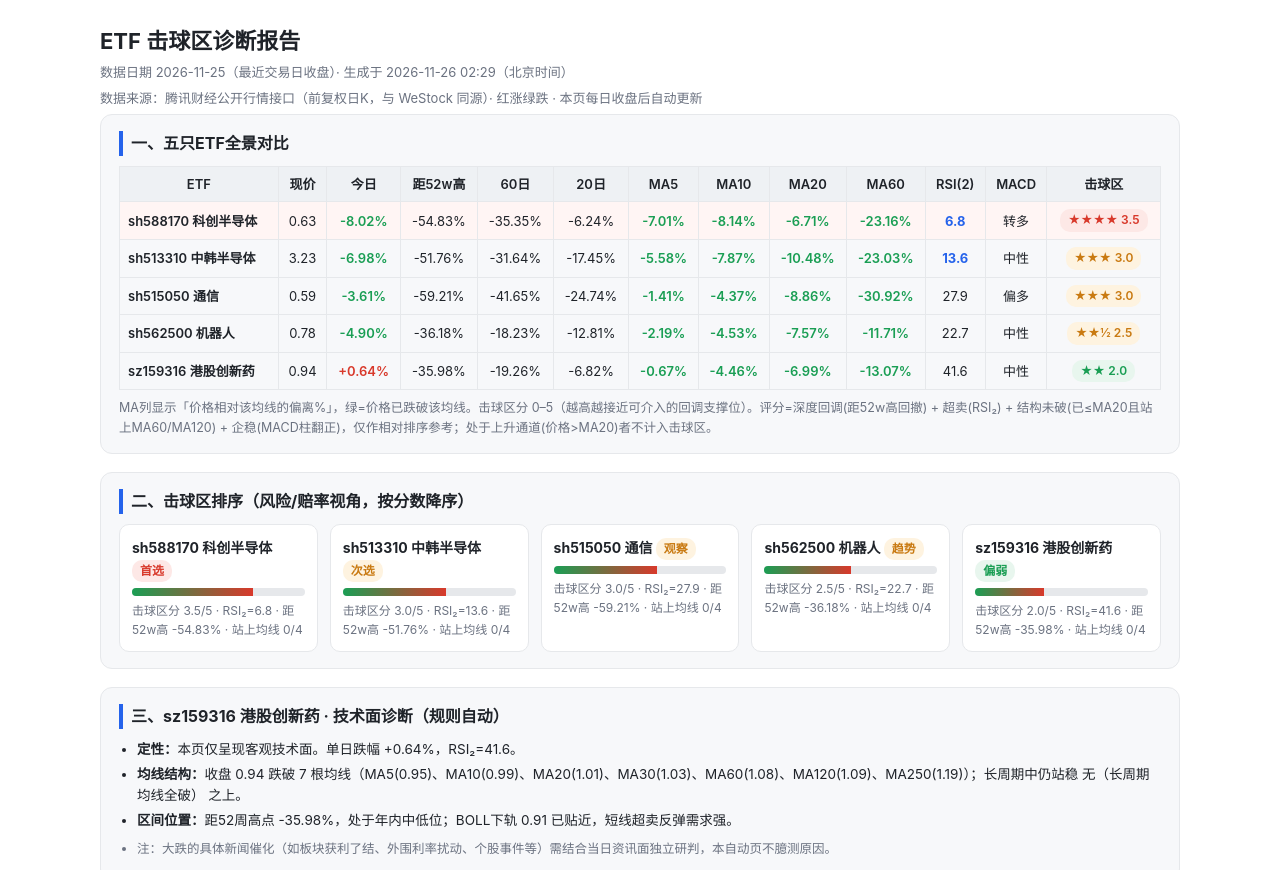
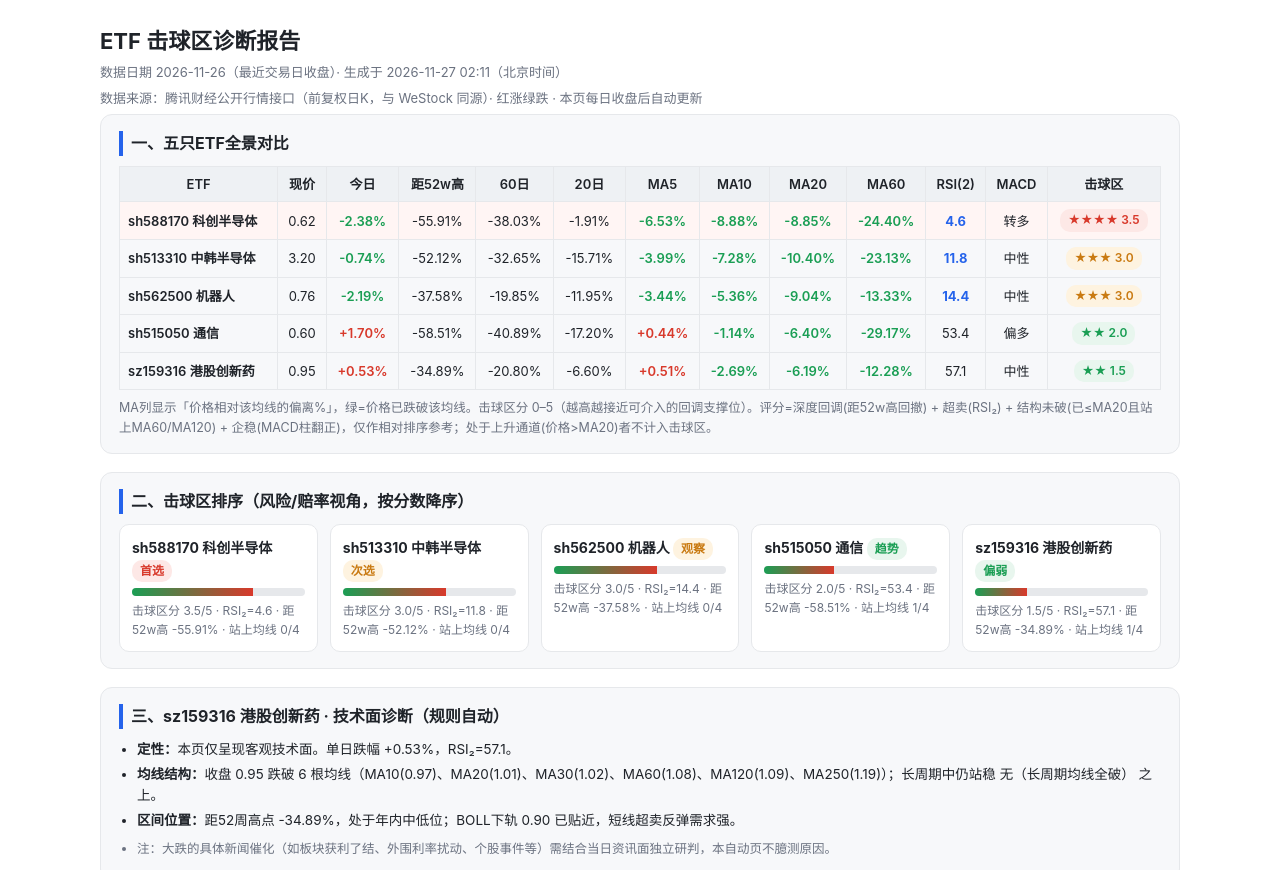
Before and after one commit to cyz87687/etf-strike-zone, a plain HTML site: page index.html in a window 1280 px wide. Shown: the top 870 px of the page. Drawn offline with Linux system fonts and the light colour scheme.

Commit message:
chore: 每日数据更新 2026-11-26

```diff
--- a/index.html
+++ b/index.html
@@ -3,7 +3,7 @@
 <head>
 <meta charset="UTF-8">
 <meta name="viewport" content="width=device-width, initial-scale=1.0">
-<title>ETF击球区诊断 · 2026-11-26</title>
+<title>ETF击球区诊断 · 2026-11-27</title>
 <style>
   :root{--up:#d8392b; --down:#1a9e54; --bg:#ffffff; --card:#f7f8fa;
     --line:#e6e8eb; --txt:#1f2329; --sub:#6b7280; --acc:#2563eb;}
@@ -43,7 +43,7 @@
 <body>
 <div class="wrap">
   <h1>ETF 击球区诊断报告</h1>
-  <div class="meta">数据日期 2026-11-25（最近交易日收盘）· 生成于 2026-11-26 02:29（北京时间）</div>
+  <div class="meta">数据日期 2026-11-26（最近交易日收盘）· 生成于 2026-11-27 02:11（北京时间）</div>
   <div class="meta">数据来源：腾讯财经公开行情接口（前复权日K，与 WeStock 同源）· 红涨绿跌 · 本页每日收盘后自动更新</div>
 
   <div class="card">
@@ -56,43 +56,43 @@
       <tbody>
       <tr style="background:#fff5f4">
         <td class="name">sh588170 科创半导体</td>
-        <td>0.63</td><td class="down">-8.02%</td>
-        <td>-54.83%</td><td>-35.35%</td><td>-6.24%</td>
-        <td class="down">-7.01%</td><td class="down">-8.14%</td><td class="down">-6.71%</td><td class="down">-23.16%</td>
-        <td><b class="hl">6.8</b></td><td>转多</td>
+        <td>0.62</td><td class="down">-2.38%</td>
+        <td>-55.91%</td><td>-38.03%</td><td>-1.91%</td>
+        <td class="down">-6.53%</td><td class="down">-8.88%</td><td class="down">-8.85%</td><td class="down">-24.40%</td>
+        <td><b class="hl">4.6</b></td><td>转多</td>
         <td><span class="tag t-hot">★★★★ 3.5</span></td>
       </tr>
       <tr>
         <td class="name">sh513310 中韩半导体</td>
-        <td>3.23</td><td class="down">-6.98%</td>
-        <td>-51.76%</td><td>-31.64%</td><td>-17.45%</td>
-        <td class="down">-5.58%</td><td class="down">-7.87%</td><td class="down">-10.48%</td><td class="down">-23.03%</td>
-        <td><b class="hl">13.6</b></td><td>中性</td>
+        <td>3.20</td><td class="down">-0.74%</td>
+        <td>-52.12%</td><td>-32.65%</td><td>-15.71%</td>
+        <td class="down">-3.99%</td><td class="down">-7.28%</td><td class="down">-10.40%</td><td class="down">-23.13%</td>
+        <td><b class="hl">11.8</b></td><td>中性</td>
+        <td><span class="tag t-mid">★★★ 3.0</span></td>
+      </tr>
+      <tr>
+        <td class="name">sh562500 机器人</td>
+        <td>0.76</td><td class="down">-2.19%</td>
+        <td>-37.58%</td><td>-19.85%</td><td>-11.95%</td>
+        <td class="down">-3.44%</td><td class="down">-5.36%</td><td class="down">-9.04%</td><td class="down">-13.33%</td>
+        <td><b class="hl">14.4</b></td><td>中性</td>
         <td><span class="tag t-mid">★★★ 3.0</span></td>
       </tr>
       <tr>
         <td class="name">sh515050 通信</td>
-        <td>0.59</td><td class="down">-3.61%</td>
-        <td>-59.21%</td><td>-41.65%</td><td>-24.74%</td>
-        <td class="down">-1.41%</td><td class="down">-4.37%</td><td class="down">-8.86%</td><td class="down">-30.92%</td>
-        <td>27.9</td><td>偏多</td>
-        <td><span class="tag t-mid">★★★ 3.0</span></td>
-      </tr>
-      <tr>
-        <td class="name">sh562500 机器人</td>
-        <td>0.78</td><td class="down">-4.90%</td>
-        <td>-36.18%</td><td>-18.23%</td><td>-12.81%</td>
-        <td class="down">-2.19%</td><td class="down">-4.53%</td><td class="down">-7.57%</td><td class="down">-11.71%</td>
-        <td>22.7</td><td>中性</td>
-        <td><span class="tag t-mid">★★½ 2.5</span></td>
+        <td>0.60</td><td class="up">+1.70%</td>
+        <td>-58.51%</td><td>-40.89%</td><td>-17.20%</td>
+        <td class="up">+0.44%</td><td class="down">-1.14%</td><td class="down">-6.40%</td><td class="down">-29.17%</td>
+        <td>53.4</td><td>偏多</td>
+        <td><span class="tag t-cold">★★ 2.0</span></td>
       </tr>
       <tr>
         <td class="name">sz159316 港股创新药</td>
-        <td>0.94</td><td class="up">+0.64%</td>
-        <td>-35.98%</td><td>-19.26%</td><td>-6.82%</td>
-        <td class="down">-0.67%</td><td class="down">-4.46%</td><td class="down">-6.99%</td><td class="down">-13.07%</td>
-        <td>41.6</td><td>中性</td>
-        <td><span class="tag t-cold">★★ 2.0</span></td>
+        <td>0.95</td><td class="up">+0.53%</td>
+        <td>-34.89%</td><td>-20.80%</td><td>-6.60%</td>
+        <td class="up">+0.51%</td><td class="down">-2.69%</td><td class="down">-6.19%</td><td class="down">-12.28%</td>
+        <td>57.1</td><td>中性</td>
+        <td><span class="tag t-cold">★★ 1.5</span></td>
       </tr>
       </tbody>
     </table>
@@ -105,27 +105,27 @@
       <div class="m-item">
         <div class="nm">sh588170 科创半导体 <span class="tag t-hot">首选</span></div>
         <div class="bar"><i style="width:70%"></i></div>
-        <div class="sc">击球区分 3.5/5 · RSI₂=6.8 · 距52w高 -54.83% · 站上均线 0/4</div>
+        <div class="sc">击球区分 3.5/5 · RSI₂=4.6 · 距52w高 -55.91% · 站上均线 0/4</div>
       </div>
       <div class="m-item">
         <div class="nm">sh513310 中韩半导体 <span class="tag t-mid">次选</span></div>
         <div class="bar"><i style="width:60%"></i></div>
-        <div class="sc">击球区分 3.0/5 · RSI₂=13.6 · 距52w高 -51.76% · 站上均线 0/4</div>
+        <div class="sc">击球区分 3.0/5 · RSI₂=11.8 · 距52w高 -52.12% · 站上均线 0/4</div>
       </div>
       <div class="m-item">
-        <div class="nm">sh515050 通信 <span class="tag t-mid">观察</span></div>
+        <div class="nm">sh562500 机器人 <span class="tag t-mid">观察</span></div>
         <div class="bar"><i style="width:60%"></i></div>
-        <div class="sc">击球区分 3.0/5 · RSI₂=27.9 · 距52w高 -59.21% · 站上均线 0/4</div>
+        <div class="sc">击球区分 3.0/5 · RSI₂=14.4 · 距52w高 -37.58% · 站上均线 0/4</div>
       </div>
       <div class="m-item">
-        <div class="nm">sh562500 机器人 <span class="tag t-mid">趋势</span></div>
-        <div class="bar"><i style="width:50%"></i></div>
-        <div class="sc">击球区分 2.5/5 · RSI₂=22.7 · 距52w高 -36.18% · 站上均线 0/4</div>
+        <div class="nm">sh515050 通信 <span class="tag t-cold">趋势</span></div>
+        <div class="bar"><i style="width:40%"></i></div>
+        <div class="sc">击球区分 2.0/5 · RSI₂=53.4 · 距52w高 -58.51% · 站上均线 1/4</div>
       </div>
       <div class="m-item">
         <div class="nm">sz159316 港股创新药 <span class="tag t-cold">偏弱</span></div>
-        <div class="bar"><i style="width:40%"></i></div>
-        <div class="sc">击球区分 2.0/5 · RSI₂=41.6 · 距52w高 -35.98% · 站上均线 0/4</div>
+        <div class="bar"><i style="width:30%"></i></div>
+        <div class="sc">击球区分 1.5/5 · RSI₂=57.1 · 距52w高 -34.89% · 站上均线 1/4</div>
       </div>
     </div>
   </div>
@@ -133,9 +133,9 @@
   <div class="card">
     <h2>三、sz159316 港股创新药 · 技术面诊断（规则自动）</h2>
     <ul>
-      <li><b>定性：</b>本页仅呈现客观技术面。单日跌幅 +0.64%，RSI₂=41.6。</li>
-      <li><b>均线结构：</b>收盘 0.94 跌破 7 根均线（MA5(0.95)、MA10(0.99)、MA20(1.01)、MA30(1.03)、MA60(1.08)、MA120(1.09)、MA250(1.19)）；长周期中仍站稳 无（长周期均线全破） 之上。</li>
-      <li><b>区间位置：</b>距52周高点 -35.98%，处于年内中低位；BOLL下轨 0.91 已贴近，短线超卖反弹需求强。</li>
+      <li><b>定性：</b>本页仅呈现客观技术面。单日跌幅 +0.53%，RSI₂=57.1。</li>
+      <li><b>均线结构：</b>收盘 0.95 跌破 6 根均线（MA10(0.97)、MA20(1.01)、MA30(1.02)、MA60(1.08)、MA120(1.09)、MA250(1.19)）；长周期中仍站稳 无（长周期均线全破） 之上。</li>
+      <li><b>区间位置：</b>距52周高点 -34.89%，处于年内中低位；BOLL下轨 0.90 已贴近，短线超卖反弹需求强。</li>
       <li class="note">注：大跌的具体新闻催化（如板块获利了结、外围利率扰动、个股事件等）需结合当日资讯面独立研判，本自动页不臆测原因。</li>
     </ul>
   </div>
@@ -145,16 +145,16 @@
     <table>
       <thead><tr><th>关键位</th><th>数值</th><th>含义</th></tr></thead>
       <tbody>
-      <tr><td>BOLL下轨(20,2σ)</td><td>0.91</td><td>超卖反弹需求强，已贴近</td></tr>
+      <tr><td>BOLL下轨(20,2σ)</td><td>0.90</td><td>超卖反弹需求强，已贴近</td></tr>
       <tr><td>MA60（年线）</td><td>1.08</td><td><b>核心支撑</b>，不破则趋势未坏</td></tr>
       <tr><td>MA120</td><td>1.09</td><td>中期多空分水岭</td></tr>
       <tr><td>52周低位</td><td>0.93</td><td>下方终极防线</td></tr>
-      <tr><td>52周高位</td><td>1.47</td><td>距此 -35.98%</td></tr></tbody>
+      <tr><td>52周高位</td><td>1.46</td><td>距此 -34.89%</td></tr></tbody>
     </table>
     <ul style="margin-top:10px">
-      <li><b>激进档：</b>贴近 BOLL下轨(0.91)～MA60(1.08) 区间小仓埋伏，<b>止损破 MA60(1.08)</b>。</li>
+      <li><b>激进档：</b>贴近 BOLL下轨(0.90)～MA60(1.08) 区间小仓埋伏，<b>止损破 MA60(1.08)</b>。</li>
       <li><b>稳健档：</b>等重新站回 MA20(1.01) 且放量确认后再跟进，避免下落途中接飞刀。</li>
-      <li><b>当前(0.94，+0.64%）：</b>RSI₂=41.6；MACD中性；已跌破 7 根均线（MA5(0.95)、MA10(0.99)、MA20(1.01)、MA30(1.03)、MA60(1.08)、MA120(1.09)、MA250(1.19)），未见止跌信号前不宜满仓。</li></ul>
+      <li><b>当前(0.95，+0.53%）：</b>RSI₂=57.1；MACD中性；已跌破 6 根均线（MA10(0.97)、MA20(1.01)、MA30(1.02)、MA60(1.08)、MA120(1.09)、MA250(1.19)），未见止跌信号前不宜满仓。</li></ul>
     <div class="verdict">结论：估值/趋势技术面 = <b>超卖但趋势未确认，等回踩支撑或站稳MA20再加</b>。优先等回踩 MA60 支撑区或重新站稳 MA20 再加重。</div>
   </div>
 
```
